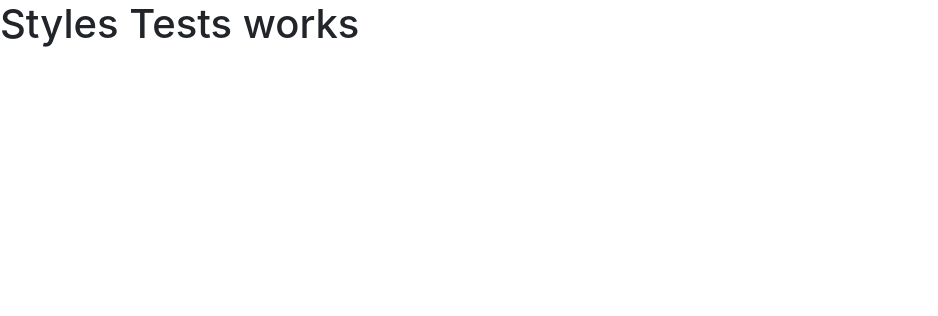
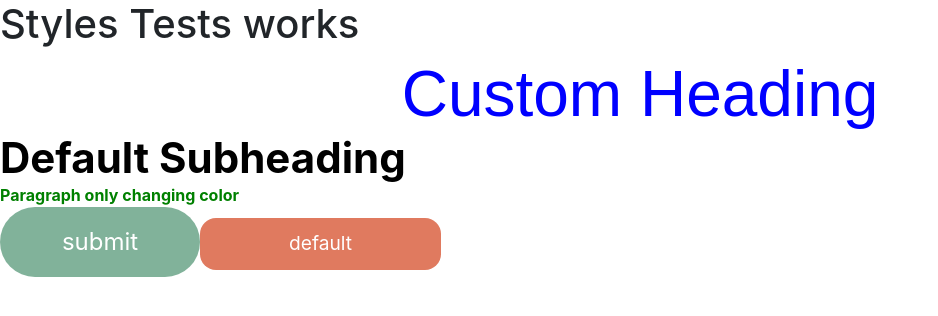
Before and after one commit to quigongian/Compsigh-WebDevelopment, a React (Create React App) app in the folder client/my-app/: page /stylesTests in a window 1280 px wide. Shown: the top 316 px of the page, without its empty margins (0-938 px from the left). Built offline with nearby package versions, Linux system fonts and the light colour scheme; the HTML template or start-up script is replaced by a standard one.

Commit message:
styledcomponents added

```diff
--- /dev/null
+++ b/client/my-app/src/globalStyles.ts
@@ -0,0 +1,62 @@
+import styled from "@emotion/styled";
+
+const weights: { [key: string]: string } = {
+  bold: "700",
+  light: "500",
+};
+
+type textProps = {
+  color?: string;
+  textAlign?: string;
+  size?: number;
+  fontFamily?: string;
+  fontWeight?: string;
+};
+
+type btnProps = {
+  color?: string;
+  background?: string;
+  width?: number;
+  height?: number;
+  borderRadius?: number;
+  fontSize?: number;
+};
+
+export const Heading = styled.h1((props: textProps) => ({
+  color: props.color ? props.color : "black",
+  "font-family": props.fontFamily ? props.fontFamily : "Inter",
+  "font-size": props.size ? `${props.size}px` : "64px",
+  "font-weight": props.fontWeight ? weights[props.fontWeight] : "700",
+  "text-align": props.textAlign ? props.textAlign : "left",
+  margin: 0,
+}));
+
+export const Subheading = styled.h3((props: textProps) => ({
+  color: props.color ? props.color : "black",
+  "font-family": props.fontFamily ? props.fontFamily : "Inter",
+  "font-size": props.size ? `${props.size}px` : "42px",
+  "font-weight": props.fontWeight ? weights[props.fontWeight] : "700",
+  "text-align": props.textAlign ? props.textAlign : "left",
+  margin: 0,
+}));
+
+export const Paragraph = styled.p((props: textProps) => ({
+  color: props.color ? props.color : "black",
+  "font-family": props.fontFamily ? props.fontFamily : "Inter",
+  "font-size": props.size ? `${props.size}px` : "16px",
+  "font-weight": props.fontWeight ? weights[props.fontWeight] : "700",
+  "text-align": props.textAlign ? props.textAlign : "left",
+  margin: 0,
+}));
+
+export const Button = styled.button((props: btnProps) => ({
+  color: props.color ? props.color : "white",
+  background: props.background ? props.background : "#E07A5F",
+  width: props.width ? `${props.width}px` : "241px",
+  height: props.height ? `${props.height}px` : "52px",
+  border: "none",
+  borderRadius: props.borderRadius ? `${props.borderRadius}px` : "16px",
+  fontSize: props.fontSize ? `${props.fontSize}px` : "1.2rem",
+  cursor: "pointer",
+  textAlign: "center",
+}));
--- /dev/null
+++ b/client/my-app/src/pages/About.css
@@ -0,0 +1,7 @@
+.wrapper {
+  background: url(../image_content/aboutBG.svg);
+  height: 100vh;
+  width: 100vw;
+  margin: 0;
+  padding: 0;
+}
--- a/client/my-app/src/pages/About.tsx
+++ b/client/my-app/src/pages/About.tsx
@@ -1,5 +1,15 @@
-import React from "react"
+import React from "react";
+import { Subheading, Paragraph } from "../globalStyles";
+import "./About.css";
+
 export const About = () => {
-    return (
-        <h1>About works</h1>
-    );}
+  return (
+    <div className="wrapper">
+      <Block />
+    </div>
+  );
+};
+
+const Block = () => {
+  return <div className=""></div>;
+};
--- a/client/my-app/src/pages/tests/StylesTests.tsx
+++ b/client/my-app/src/pages/tests/StylesTests.tsx
@@ -1,5 +1,19 @@
-import React from "react"
+import React from "react";
+import { Button, Subheading, Heading, Paragraph } from "../../globalStyles";
+
 export const StylesTests = () => {
-    return (
-        <h1>Styles Tests works</h1>
-    );}
+  return (
+    <div className="">
+      <h1>Styles Tests works</h1>
+      <Heading color="blue" fontFamily="Arial" fontWeight="light" size={64} textAlign="center">
+        Custom Heading
+      </Heading>
+      <Subheading>Default Subheading</Subheading>
+      <Paragraph color="green">Paragraph only changing color</Paragraph>
+      <Button color="white" background="#81B29A" width={200} height={70} fontSize={24} borderRadius={50}>
+        submit
+      </Button>
+      <Button>default</Button>
+    </div>
+  );
+};
```
Also changed, not shown: client/my-app/src/pages/tests/ComponentTests.tsx (+3 -4 lines), client/my-app/src/image_content/aboutBG.svg (added).
